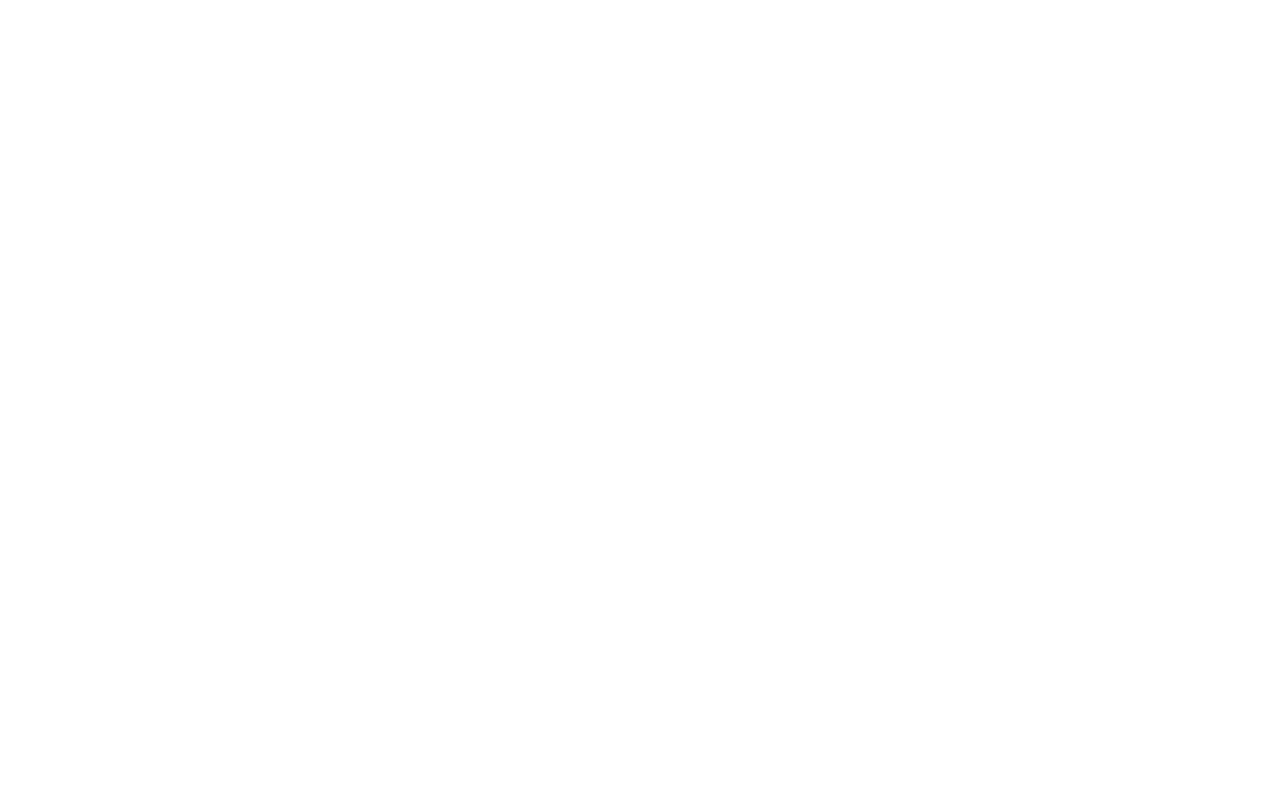
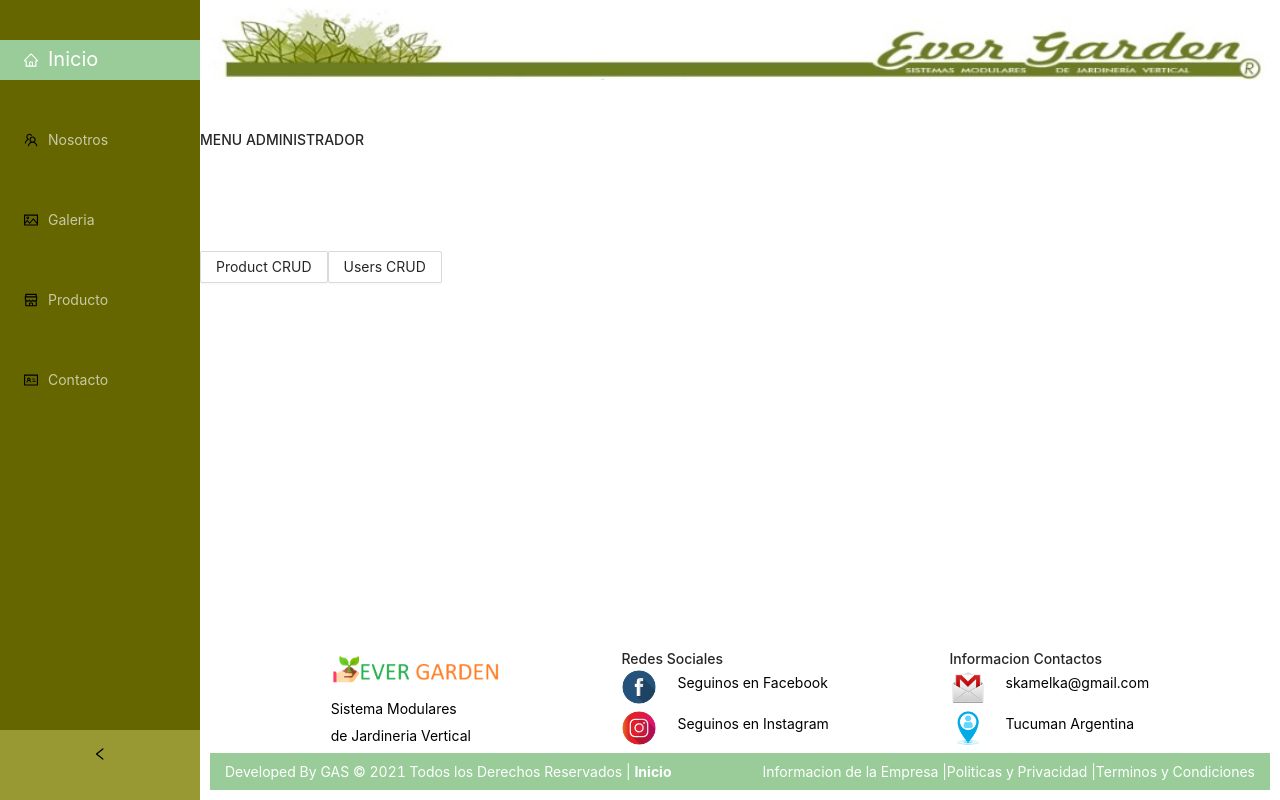
Before and after one commit to andyska/EverGarden-FrontEnd, a React (Create React App) app in the folder my-app/: page /MenuAdmin in a window 1280 px wide. Before the commit this address had no page. Built offline with nearby package versions, Linux system fonts and the light colour scheme.

Commit message:
manejo de errores en LOGIN

```diff
--- a/my-app/src/App.js
+++ b/my-app/src/App.js
@@ -3,6 +3,7 @@
 import 'antd/dist/antd.css'
 import LayoutAdmin from './components/Layout/LayoutAdmin';
 import MyLayout from './components/Layout/Layout'
+
 
 function App() {
   return (
--- a/my-app/src/ProductsCrud.jsx
+++ b/my-app/src/ProductsCrud.jsx
@@ -3,11 +3,11 @@
 import axios from 'axios'
 import {DeleteOutlined , EditOutlined} from '@ant-design/icons';
 
-
 const ProductsCrud = () => {
 
   const [products, setProducts] = useState([])
   const [isModalVisible, setIsModalVisible] = useState(true);
+  const token = Storage.getItem('Token')
 
   const handleOnClick =() => {
     setIsModalVisible(true)
@@ -15,7 +15,9 @@
   }
 
   const getAllProducts = async () => {
-    const resp = await axios.get('http://localhost:8080/api/products');
+    const resp = await axios.get('http://localhost:8080/api/products', {
+      headers:{'Authorization': 'bearer' + token}
+    });
     console.log(resp.data)
     setProducts(resp.data)
   }
--- a/my-app/src/components/Layout/Layout.jsx
+++ b/my-app/src/components/Layout/Layout.jsx
@@ -21,6 +21,9 @@
 import IndexPage from '../Pages/Index'
 import MyLogin from '../Login/Login'
 import Products from '../Pages/products'
+import ProductsCrud from '../../ProductsCrud'
+import MenuAdmin from '../Pages/MenuAdmin'
+import Users from '../../Users'
 
 const { Header, Content, Footer, Sider } = Layout;
 
@@ -77,12 +80,12 @@
                 Contacto
               </NavLink>
             </Menu.Item>
-
+{/*
             <Menu.Item className="item" key="6" icon={<IdcardOutlined />}>
               <NavLink to="/admin">
                 Acceso
               </NavLink>
-            </Menu.Item>
+            </Menu.Item>   */}
             </Menu>
         </Sider>
 
@@ -100,6 +103,9 @@
                 <Route exact path="/products" element= {<Products/>} />
                 <Route exact path="/contact" element= {<ContactModal/>} />
                 <Route exact path="/admin" element= {<MyLogin/>} />
+                <Route exact path="/MenuAdmin" element= {<MenuAdmin/>} />
+                <Route exact path="/ProductsCrud" element= {<ProductsCrud/>} />
+                <Route exact path="/Users" element= {<Users/>} />
             </Routes>
           </Content>
 
--- a/my-app/src/components/Login/Login.jsx
+++ b/my-app/src/components/Login/Login.jsx
@@ -4,7 +4,7 @@
 import LayoutAdmin from '../Layout/LayoutAdmin'
 import  {NavLink,  Routes, Route} from 'react-router-dom'
 import axios from 'axios'
-
+import { message } from 'antd';
 
 
 const layout = {
@@ -23,6 +23,7 @@
 };
 
 const MyLogin = () => {
+
   const onFinish = async(values) => {
     console.log('Success:', values);
     const userObject =
@@ -31,13 +32,20 @@
         password: values.password
       }
     console.log ('userObject:', userObject)
+    try{
     const response = await axios.post('http://localhost:8080/api/users/login/', userObject );
     console.log ('repsonse:', response.data)
+    console.log('token:', response.data.token)
+     localStorage.setItem("Token", response.data.token)
+     alert ('Bienvenido! Presione ACEPTAR para ingresar al menú de usuario administrador')
      window.location.href= '/MenuAdmin'
-     // no estoy segura que me este redirigiendo bien porque /MenuAdmin deberia ser una pagina en blanco que renderice un Hello World
-     // pruebo rediriegiendo a aboutus y veo que esta funcionando OK
-     //window.location.href= '/AboutUs'
-  };
+  }
+  catch(err){
+    //settear en true la bandera para levantar para que salte el error de loggeo
+    console.log('este es el error de login', err)
+    alert ('Error: Usuario o Contraseña invalidos')
+    };
+  }
 
   const onFinishFailed = (errorInfo) => {
     console.log('Failed:', errorInfo);
@@ -97,7 +105,7 @@
 
       <Form.Item {...tailLayout}>
 
-        <Button type="primary" htmlType="submit" style={{backgroundColor: '#666600', border: 'none'}} >
+        <Button type="primary" htmlType="submit" style={{backgroundColor: '#666600', border: 'none'}}>
           Ingresar
 
         </Button>
--- a/my-app/src/components/Pages/MenuAdmin.jsx
+++ b/my-app/src/components/Pages/MenuAdmin.jsx
@@ -1,10 +1,28 @@
 import React from 'react';
+import { Button } from 'antd';
 
 const MenuAdmin = () => {
+
+    const handleOnClick =() => {
+    window.location.href= '/ProductsCrud'
+  }
+
+  const handleUsersClick =() => {
+    window.location.href= '/Users'
+  }
+
+
      console.log("entró a MenuAdmin")
      return (
-         <h1>Hello World</h1>
-
+         <div>
+         <h1>MENU ADMINISTRADOR</h1>
+         <Button onClick={handleOnClick}>
+             Product CRUD
+         </Button >
+         <Button onClick={handleUsersClick}>
+         Users CRUD
+        </Button>
+        </div>
           )
  }
 
--- a/my-app/src/index.js
+++ b/my-app/src/index.js
@@ -10,7 +10,6 @@
   <React.StrictMode>
     <BrowserRouter>
       <App />
-      <Route exact path="/MenuAdmin" element= {<MenuAdmin/>} />
     </BrowserRouter>
   </React.StrictMode>,
   document.getElementById('root')
```
Also changed, not shown: my-app/src/images/fondo2.png (added).
